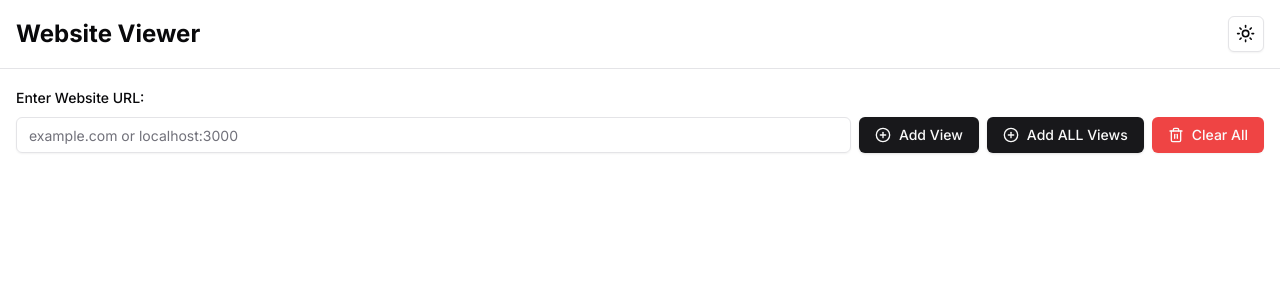
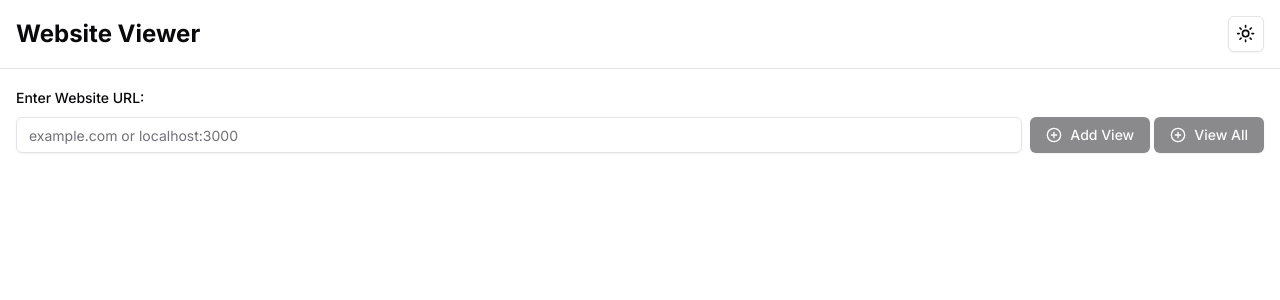
Before and after one commit to chriscodingxyz/website-viewer, a Next.js app: page / in a window 1280 px wide. Shown: the top 300 px of the page. Built offline with nearby package versions, Linux system fonts and the light colour scheme.

Commit message:
url validation. conditionally allow buttons usability/view. favorites to localstorage

```diff
--- a/components/WebsiteViewer.tsx
+++ b/components/WebsiteViewer.tsx
@@ -1,10 +1,217 @@
+// "use client";
+
+// import React, { useState, useEffect } from "react";
+// import { Button } from "@/components/ui/button";
+// import { Input } from "@/components/ui/input";
+// import { Label } from "@/components/ui/label";
+// import { PlusCircle, X, Globe, Trash2, Star } from "lucide-react";
+// import WebsiteView from "./WebsiteView";
+
+// export type ViewType = "desktop" | "tablet" | "mobile";
+
+// export interface View {
+//   id: number;
+//   url: string;
+//   type: ViewType;
+// }
+
+// export default function WebsiteViewer() {
+//   const [url, setUrl] = useState("");
+//   const [views, setViews] = useState<View[]>([]);
+//   const [nextId, setNextId] = useState(1);
+//   const [history, setHistory] = useState<string[]>([]);
+//   const [favorites, setFavorites] = useState<string[]>(() => {
+//     // Initialize favorites from localStorage
+//     const storedFavorites = localStorage.getItem("favorites");
+//     return storedFavorites ? JSON.parse(storedFavorites) : [];
+//   });
+
+//   useEffect(() => {
+//     // Only update localStorage when favorites change
+//     localStorage.setItem("favorites", JSON.stringify(favorites));
+//   }, [favorites]);
+
+//   useEffect(() => {
+//     localStorage.setItem("favorites", JSON.stringify(favorites));
+//   }, [favorites]);
+
+//   const addView = () => {
+//     if (url) {
+//       const formattedUrl = formatUrl(url);
+//       setViews((prevViews) => [
+//         { id: nextId, url: formattedUrl, type: "desktop" },
+//         ...prevViews,
+//       ]);
+//       setNextId(nextId + 1);
+//       setHistory((prev) => Array.from(new Set([formattedUrl, ...prev])));
+//       setUrl("");
+//     }
+//   };
+
+//   const addAllViews = () => {
+//     if (url) {
+//       const formattedUrl = formatUrl(url);
+//       setViews((prevViews) => [
+//         { id: nextId, url: formattedUrl, type: "desktop" },
+//         { id: nextId + 1, url: formattedUrl, type: "tablet" },
+//         { id: nextId + 2, url: formattedUrl, type: "mobile" },
+//         ...prevViews,
+//       ]);
+//       setNextId(nextId + 3);
+//       setHistory((prev) => Array.from(new Set([formattedUrl, ...prev])));
+//       setUrl("");
+//     }
+//   };
+
+//   const removeView = (id: number) => {
+//     setViews(views.filter((view) => view.id !== id));
+//   };
+
+//   const changeViewType = (id: number, type: ViewType) => {
+//     setViews(views.map((view) => (view.id === id ? { ...view, type } : view)));
+//   };
+
+//   const removeFromHistory = (urlToRemove: string) => {
+//     setHistory((prev) => prev.filter((item) => item !== urlToRemove));
+//   };
+
+//   const clearAllViews = () => {
+//     setViews([]);
+//   };
+
+//   const formatUrl = (inputUrl: string) => {
+//     let formattedUrl = inputUrl.trim();
+//     if (
+//       !formattedUrl.startsWith("http://") &&
+//       !formattedUrl.startsWith("https://")
+//     ) {
+//       formattedUrl = "https://" + formattedUrl;
+//     }
+//     if (
+//       formattedUrl.includes("localhost") &&
+//       formattedUrl.startsWith("https://")
+//     ) {
+//       formattedUrl = formattedUrl.replace("https://", "http://");
+//     }
+//     return formattedUrl;
+//   };
+
+//   const addToFavorites = (url: string) => {
+//     if (!favorites.includes(url)) {
+//       setFavorites((prev) => [...prev, url]);
+//     }
+//   };
+
+//   const removeFromFavorites = (url: string) => {
+//     setFavorites((prev) => prev.filter((item) => item !== url));
+//   };
+
+//   return (
+//     <div className="space-y-6">
+//       <div className="space-y-2">
+//         <Label htmlFor="url-input">Enter Website URL:</Label>
+//         <div className="flex gap-2 flex-col lg:flex-row">
+//           <Input
+//             id="url-input"
+//             type="text"
+//             value={url}
+//             onChange={(e) => setUrl(e.target.value)}
+//             placeholder="example.com or localhost:3000"
+//             className="flex-grow"
+//           />
+//           <div className="flex gap-1">
+//             <Button onClick={addView}>
+//               <PlusCircle className="mr-2 h-4 w-4" /> Add View
+//             </Button>
+//             <Button onClick={addAllViews}>
+//               <PlusCircle className="mr-2 h-4 w-4" /> View All
+//             </Button>
+//             {views.length > 0 && (
+//               <Button onClick={clearAllViews} variant="destructive">
+//                 <Trash2 className="mr-2 h-4 w-4" /> Clear All
+//               </Button>
+//             )}
+//           </div>
+//         </div>
+//       </div>
+//       <div className="space-y-2">
+//         {favorites.length > 0 && <Label>Favorites:</Label>}
+//         <div className="flex flex-wrap gap-2">
+//           {favorites.map((item, index) => (
+//             <div
+//               key={index}
+//               className="flex items-center bg-gray-100 rounded-md"
+//             >
+//               <button
+//                 onClick={() => setUrl(item)}
+//                 className="text-sm text-blue-600 hover:underline px-2 py-1"
+//               >
+//                 {item}
+//               </button>
+//               <button
+//                 onClick={() => removeFromFavorites(item)}
+//                 className="text-gray-500 hover:text-gray-700 px-2 py-1"
+//               >
+//                 <X className="h-3 w-3" />
+//               </button>
+//             </div>
+//           ))}
+//         </div>
+//       </div>
+//       {history.length > 0 && (
+//         <div className="space-y-2">
+//           <Label>Recent URLs:</Label>
+//           <div className="flex flex-wrap gap-2">
+//             {history.map((item, index) => (
+//               <div
+//                 key={index}
+//                 className="flex items-center bg-gray-100 rounded-md"
+//               >
+//                 <button
+//                   onClick={() => setUrl(item)}
+//                   className="text-sm text-blue-600 hover:underline px-2 py-1"
+//                 >
+//                   {item}
+//                 </button>
+//                 <button
+//                   onClick={() => addToFavorites(item)}
+//                   className="text-gray-500 hover:text-gray-700 px-2 py-1"
+//                 >
+//                   <Star className="h-3 w-3" />
+//                 </button>
+//                 <button
+//                   onClick={() => removeFromHistory(item)}
+//                   className="text-gray-500 hover:text-gray-700 px-2 py-1"
+//                 >
+//                   <X className="h-3 w-3" />
+//                 </button>
+//               </div>
+//             ))}
+//           </div>
+//         </div>
+//       )}
+//       <div className="flex flex-wrap gap-6 justify-start">
+//         {views.map((view, index) => (
+//           <WebsiteView
+//             key={view.id}
+//             view={view}
+//             onRemove={() => removeView(view.id)}
+//             onTypeChange={(type) => changeViewType(view.id, type)}
+//             index={views.length - index - 1}
+//           />
+//         ))}
+//       </div>
+//     </div>
+//   );
+// }
+
 "use client";
 
 import React, { useState, useEffect } from "react";
 import { Button } from "@/components/ui/button";
 import { Input } from "@/components/ui/input";
 import { Label } from "@/components/ui/label";
-import { PlusCircle, X, Globe, Trash2 } from "lucide-react";
+import { PlusCircle, X, Globe, Trash2, Star } from "lucide-react";
 import WebsiteView from "./WebsiteView";
 
 export type ViewType = "desktop" | "tablet" | "mobile";
@@ -15,26 +222,57 @@ export interface View {
   type: ViewType;
 }
 
+const isValidUrl = (url: string): boolean => {
+  const urlPattern =
+    /^(https?:\/\/)?([\da-z\.-]+)\.([a-z\.]{2,6})([\/\w \.-]*)*\/?$/;
+  const localhostPattern =
+    /^(https?:\/\/)?(localhost|127\.0\.0\.1)(:\d+)?(\/.*)?$/;
+  return urlPattern.test(url) || localhostPattern.test(url);
+};
+
+const formatUrl = (inputUrl: string): string | null => {
+  let formattedUrl = inputUrl.trim().toLowerCase();
+
+  if (
+    formattedUrl.includes("localhost") ||
+    formattedUrl.includes("127.0.0.1")
+  ) {
+    if (
+      !formattedUrl.startsWith("http://") &&
+      !formattedUrl.startsWith("https://")
+    ) {
+      formattedUrl = "http://" + formattedUrl;
+    }
+    return isValidUrl(formattedUrl) ? formattedUrl : null;
+  }
+
+  if (
+    !formattedUrl.startsWith("http://") &&
+    !formattedUrl.startsWith("https://")
+  ) {
+    formattedUrl = "https://" + formattedUrl;
+  }
+
+  return isValidUrl(formattedUrl) ? formattedUrl : null;
+};
+
 export default function WebsiteViewer() {
   const [url, setUrl] = useState("");
   const [views, setViews] = useState<View[]>([]);
   const [nextId, setNextId] = useState(1);
   const [history, setHistory] = useState<string[]>([]);
+  const [favorites, setFavorites] = useState<string[]>(() => {
+    const storedFavorites = localStorage.getItem("favorites");
+    return storedFavorites ? JSON.parse(storedFavorites) : [];
+  });
 
   useEffect(() => {
-    const storedHistory = localStorage.getItem("recentUrls");
-    if (storedHistory) {
-      setHistory(JSON.parse(storedHistory));
-    }
-  }, []);
-
-  useEffect(() => {
-    localStorage.setItem("recentUrls", JSON.stringify(history));
-  }, [history]);
+    localStorage.setItem("favorites", JSON.stringify(favorites));
+  }, [favorites]);
 
   const addView = () => {
-    if (url) {
     const formattedUrl = formatUrl(url);
+    if (formattedUrl) {
       setViews((prevViews) => [
         { id: nextId, url: formattedUrl, type: "desktop" },
         ...prevViews,
@@ -42,12 +280,14 @@ export default function WebsiteViewer() {
       setNextId(nextId + 1);
       setHistory((prev) => Array.from(new Set([formattedUrl, ...prev])));
       setUrl("");
+    } else {
+      alert("Please enter a valid URL");
     }
   };
 
   const addAllViews = () => {
-    if (url) {
     const formattedUrl = formatUrl(url);
+    if (formattedUrl) {
       setViews((prevViews) => [
         { id: nextId, url: formattedUrl, type: "desktop" },
         { id: nextId + 1, url: formattedUrl, type: "tablet" },
@@ -57,6 +297,8 @@ export default function WebsiteViewer() {
       setNextId(nextId + 3);
       setHistory((prev) => Array.from(new Set([formattedUrl, ...prev])));
       setUrl("");
+    } else {
+      alert("Please enter a valid URL");
     }
   };
 
@@ -76,28 +318,22 @@ export default function WebsiteViewer() {
     setViews([]);
   };
 
-  const formatUrl = (inputUrl: string) => {
-    let formattedUrl = inputUrl.trim();
-    if (
-      !formattedUrl.startsWith("http://") &&
-      !formattedUrl.startsWith("https://")
-    ) {
-      formattedUrl = "https://" + formattedUrl;
+  const addToFavorites = (url: string) => {
+    const formattedUrl = formatUrl(url);
+    if (formattedUrl && !favorites.includes(formattedUrl)) {
+      setFavorites((prev) => [...prev, formattedUrl]);
     }
-    if (
-      formattedUrl.includes("localhost") &&
-      formattedUrl.startsWith("https://")
-    ) {
-      formattedUrl = formattedUrl.replace("https://", "http://");
-    }
-    return formattedUrl;
+  };
+
+  const removeFromFavorites = (url: string) => {
+    setFavorites((prev) => prev.filter((item) => item !== url));
   };
 
   return (
     <div className="space-y-6">
       <div className="space-y-2">
         <Label htmlFor="url-input">Enter Website URL:</Label>
-        <div className="flex gap-2">
+        <div className="flex gap-2 flex-col lg:flex-row">
           <Input
             id="url-input"
             type="text"
@@ -106,15 +342,43 @@ export default function WebsiteViewer() {
             placeholder="example.com or localhost:3000"
             className="flex-grow"
           />
-          <Button onClick={addView}>
+          <div className="flex gap-1">
+            <Button onClick={addView} disabled={!formatUrl(url)}>
               <PlusCircle className="mr-2 h-4 w-4" /> Add View
             </Button>
-          <Button onClick={addAllViews}>
-            <PlusCircle className="mr-2 h-4 w-4" /> Add ALL Views
+            <Button onClick={addAllViews} disabled={!formatUrl(url)}>
+              <PlusCircle className="mr-2 h-4 w-4" /> View All
             </Button>
+            {views.length > 0 && (
               <Button onClick={clearAllViews} variant="destructive">
                 <Trash2 className="mr-2 h-4 w-4" /> Clear All
               </Button>
+            )}
+          </div>
+        </div>
+      </div>
+      <div className="space-y-2">
+        {favorites.length > 0 && <Label>Favorites:</Label>}
+        <div className="flex flex-wrap gap-2">
+          {favorites.map((item, index) => (
+            <div
+              key={index}
+              className="flex items-center bg-gray-100 rounded-md"
+            >
+              <button
+                onClick={() => setUrl(item)}
+                className="text-sm text-blue-600 hover:underline px-2 py-1"
+              >
+                {item}
+              </button>
+              <button
+                onClick={() => removeFromFavorites(item)}
+                className="text-gray-500 hover:text-gray-700 px-2 py-1"
+              >
+                <X className="h-3 w-3" />
+              </button>
+            </div>
+          ))}
         </div>
       </div>
       {history.length > 0 && (
@@ -131,6 +395,12 @@ export default function WebsiteViewer() {
                   className="text-sm text-blue-600 hover:underline px-2 py-1"
                 >
                   {item}
+                </button>
+                <button
+                  onClick={() => addToFavorites(item)}
+                  className="text-gray-500 hover:text-gray-700 px-2 py-1"
+                >
+                  <Star className="h-3 w-3" />
                 </button>
                 <button
                   onClick={() => removeFromHistory(item)}
```
Lines whose indentation alone changed are shown as unchanged.
